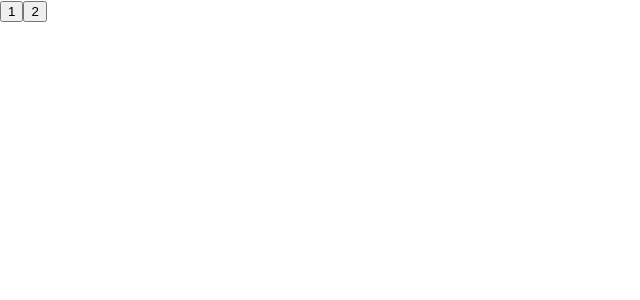
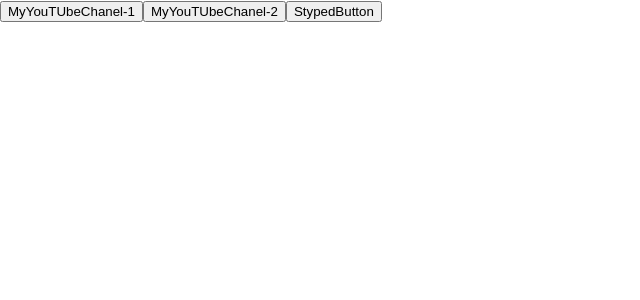
Before and after one commit to yevhenkr/Todolist-Sprint-1-not-necessarily-tasks, a React (Create React App) app: page / in a window 1280 px wide. Shown: the top 300 px of the page, without its empty margins (0-640 px from the left). Built offline with nearby package versions, Linux system fonts and the light colour scheme.

Commit message:
Универсальная кнопка

```diff
--- a/src/App.tsx
+++ b/src/App.tsx
@@ -1,31 +1,22 @@
 import React from 'react';
 import './App.css';
+import {Button} from "./component/Button";
 
-// const MyFirstSubcsribe =()=>{
-//     console.log("Im VASYA")
-// }
-//
-// const MySecondSubcsribe =()=>{
-//     console.log("Im EUGEN")
-// }
-// const onClickHandler=(name:string)=>{
-//     console.log(name)
-// }
-
-const foo1=()=>{
-    //ничего не пердавать
+const Button1Foo=(subsciber:string, age:number)=>{
+    console.log(subsciber + " " + age)
 }
-const foo2=(n:number)=> {
-    console.log(n)
+const Button2Foo=(subsciber:string)=>{
+    console.log(subsciber)
+}
+const Button3Foo=()=>{
+    console.log("Stuped button")
 }
 function App() {
     return (
         <div>
-            {/*<button onClick={() => onClickHandler("VASYA")}>MyFirstSubscriber-1</button>*/}
-            {/*<button onClick={() => onClickHandler("EUGEN")}>MyFirstSubscriber-2</button>*/}
-
-            <button onClick={foo1}>1</button>
-            <button onClick={()=>(foo2(100200))}>2</button>
+            <Button name="MyYouTUbeChanel-1" callBack={()=>Button1Foo("Ivan", 21)}/>
+            <Button name="MyYouTUbeChanel-2" callBack={()=>Button2Foo("Vasya" )}/>
+            <Button name="StypedButton" callBack={Button3Foo}/>
         </div>
     );
 }
--- /dev/null
+++ b/src/component/Button.tsx
@@ -0,0 +1,10 @@
+type ButtonProps={
+    name: string
+    callBack:()=>void
+}
+
+export const Button=(props:ButtonProps)=>{
+    return(
+        <button onClick={props.callBack}>{props.name}</button>
+    )
+}
```
